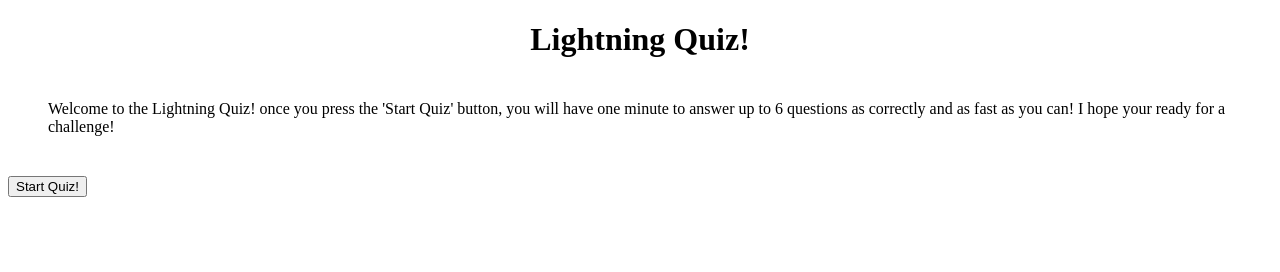
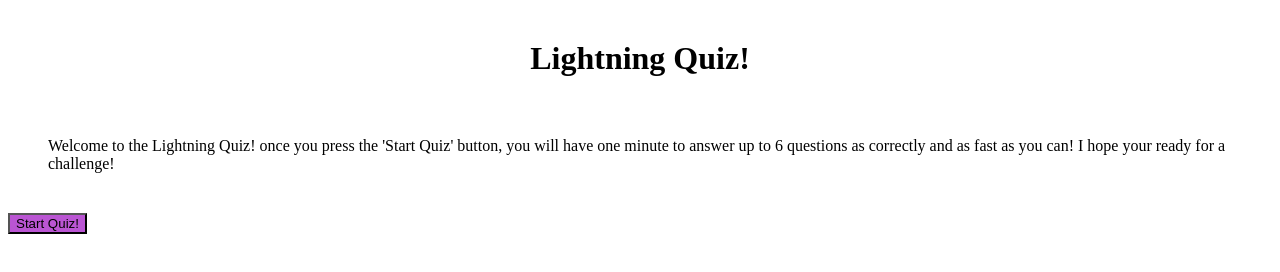
Before and after one commit to OhlhJames/Lightning-Quiz, a plain HTML site: page index.html in a window 1280 px wide. Drawn offline with Linux system fonts and the light colour scheme.

Commit message:
Added front page function so that go Back button could be called from end of quiz more easily

```diff
--- a/assets/css/style.css
+++ b/assets/css/style.css
@@ -1,4 +1,7 @@
-.main{
+button{
+    background-color:mediumorchid
+}
+.main, .header {
     align-content: center;
     margin: 20px;
     padding: 20px;
@@ -14,3 +17,11 @@
     align-content:center;
     justify-content:center;
 }
+#answerList{
+    display: flex;
+    margin:auto;
+    width:30%;
+    text-align:center;
+    flex-direction: column;
+
+}
--- a/assets/js/script.js
+++ b/assets/js/script.js
@@ -22,14 +22,15 @@ var goBackBtn = document.createElement('button');
 initialsPrompt.appendChild(goBackBtn);
 goBackBtn.textContent = 'Go Back';
 initialsPrompt.style.display ='none'
-goBackBtn.addEventListener('click', function(){
-  startBtn.style.display = 'flex'
-  quizTimer = 5
-  header.textContent = "Lightning Quiz!";
-  mainEl.textContent = "Welcome to the Lightning Quiz! once you press the 'Start Quiz' button, you will have one minute to answer up to 6 questions as correctly and as fast as you can! I hope your ready for a challenge!"
-  initialsPrompt.style.display ='none'
-});
-
+goBackBtn.addEventListener('click', frontPage());
+  function frontPage(){
+    header.textContent = "Lightning Quiz!";
+    mainEl.textContent = "Welcome to the Lightning Quiz! once you press the 'Start Quiz' button, you will have one minute to answer up to 6 questions as correctly and as fast as you can! I hope your ready for a challenge! "
+    startBtn.style.display = 'block';
+    initialsPrompt.style.display = 'none';
+    highScoreTracker.style.display ='none';
+    answerList.style.display = 'none';
+  }
 function highScore(){
   quizTimer = 0;
   timeEl.textContent = '';
```
